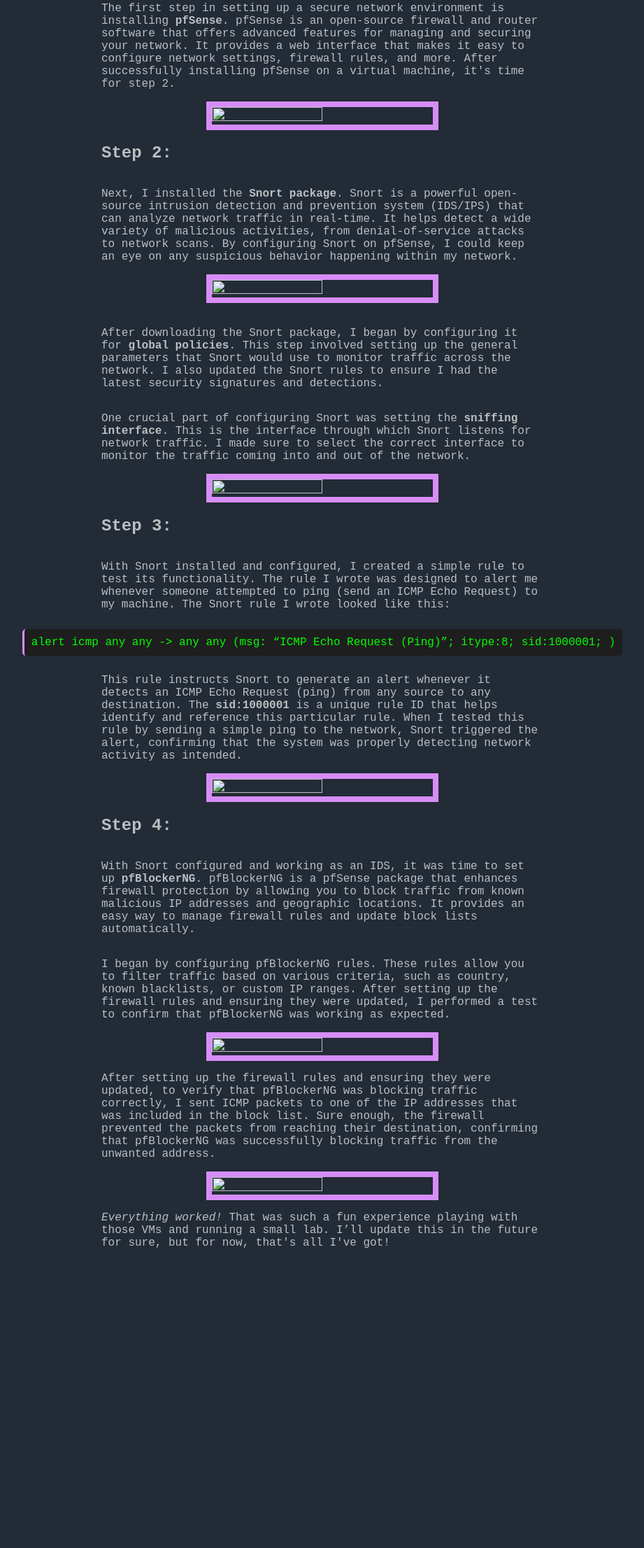
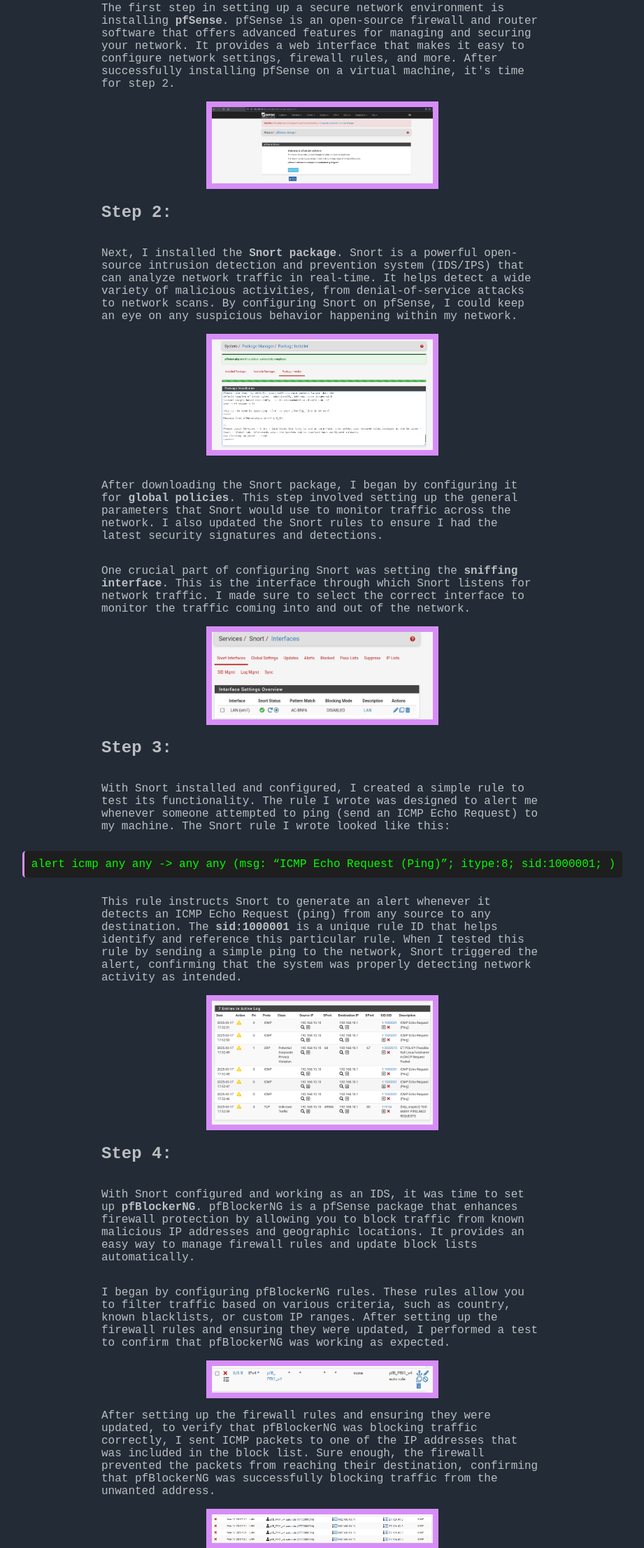
Before and after one commit to wafbypasser/absurdismBlog, a plain HTML site: page pfsense.html in a window 1280 px wide. Shown: the part 588-2800 px from the top of the page at 70% size, without its empty margins (179-1100 px from the left). Before the commit the page ends 2412 px from the top, so only its background shows below. Drawn offline with Linux system fonts and the light colour scheme.

Commit message:
Update pfsense.html

```diff
--- a/pfsense.html
+++ b/pfsense.html
@@ -14,7 +14,7 @@
     </div>
         <hr>
     <div class="postslogic">
-        <img id="i1" src="/blog/pictures/pfsense.jpg">
+        <img id="i1" src="pfsense.jpg">
         <h1>Introduction!</h1>
 <p>In this post, I’ll walk you through the steps I took to set up pfSense, Snort, and pfBlockerNG, turning my system into a robust and secure network environment. These tools, when configured properly, provide both intrusion detection and prevention (IDS/IPS) as well as firewall protection, helping secure your network from a range of cyber threats.</p>
 
@@ -23,31 +23,31 @@
 
 <h2>Step 1:</h2>
 <p>The first step in setting up a secure network environment is installing <strong>pfSense</strong>. pfSense is an open-source firewall and router software that offers advanced features for managing and securing your network. It provides a web interface that makes it easy to configure network settings, firewall rules, and more. After successfully installing pfSense on a virtual machine, it's time for step 2.</p>
-<img src="/blog/pictures/1.png" class="imgs2">
+<img src="1.png" class="imgs2">
 
 <h2>Step 2:</h2>
 <p>Next, I installed the <strong>Snort package</strong>. Snort is a powerful open-source intrusion detection and prevention system (IDS/IPS) that can analyze network traffic in real-time. It helps detect a wide variety of malicious activities, from denial-of-service attacks to network scans. By configuring Snort on pfSense, I could keep an eye on any suspicious behavior happening within my network.</p>
-<img src="/blog/pictures/2.png" class="imgs2">
+<img src="2.png" class="imgs2">
 <br>
 <p>After downloading the Snort package, I began by configuring it for <strong>global policies</strong>. This step involved setting up the general parameters that Snort would use to monitor traffic across the network. I also updated the Snort rules to ensure I had the latest security signatures and detections.</p>
 
 <p>One crucial part of configuring Snort was setting the <strong>sniffing interface</strong>. This is the interface through which Snort listens for network traffic. I made sure to select the correct interface to monitor the traffic coming into and out of the network.</p>
-<img src="/blog/pictures/3.png" class="imgs2">
+<img src="3.png" class="imgs2">
 
 <h2>Step 3:</h2>
 <p>With Snort installed and configured, I created a simple rule to test its functionality. The rule I wrote was designed to alert me whenever someone attempted to ping (send an ICMP Echo Request) to my machine. The Snort rule I wrote looked like this:</p>
 <span>alert icmp any any -> any any (msg: “ICMP Echo Request (Ping)”; itype:8; sid:1000001; )</span>
 <p>This rule instructs Snort to generate an alert whenever it detects an ICMP Echo Request (ping) from any source to any destination. The <strong>sid:1000001</strong> is a unique rule ID that helps identify and reference this particular rule. When I tested this rule by sending a simple ping to the network, Snort triggered the alert, confirming that the system was properly detecting network activity as intended.</p>
-<img src="/blog/pictures/4.png" class="imgs2">
+<img src="4.png" class="imgs2">
 
 <h2>Step 4:</h2>
 <p>With Snort configured and working as an IDS, it was time to set up <strong>pfBlockerNG</strong>. pfBlockerNG is a pfSense package that enhances firewall protection by allowing you to block traffic from known malicious IP addresses and geographic locations. It provides an easy way to manage firewall rules and update block lists automatically.</p>
 
 <p>I began by configuring pfBlockerNG rules. These rules allow you to filter traffic based on various criteria, such as country, known blacklists, or custom IP ranges. After setting up the firewall rules and ensuring they were updated, I performed a test to confirm that pfBlockerNG was working as expected.</p>
-<img src="/blog/pictures/5.png" class="imgs2">
+<img src="5.png" class="imgs2">
 
 <p>After setting up the firewall rules and ensuring they were updated, to verify that pfBlockerNG was blocking traffic correctly, I sent ICMP packets to one of the IP addresses that was included in the block list. Sure enough, the firewall prevented the packets from reaching their destination, confirming that pfBlockerNG was successfully blocking traffic from the unwanted address.</p>
-<img src="/blog/pictures/7.png" class="imgs2">
+<img src="7.png" class="imgs2">
 
 <p><em>Everything worked!</em> That was such a fun experience playing with those VMs and running a small lab. I’ll update this in the future for sure, but for now, that's all I've got!</p>
     </div>
```
